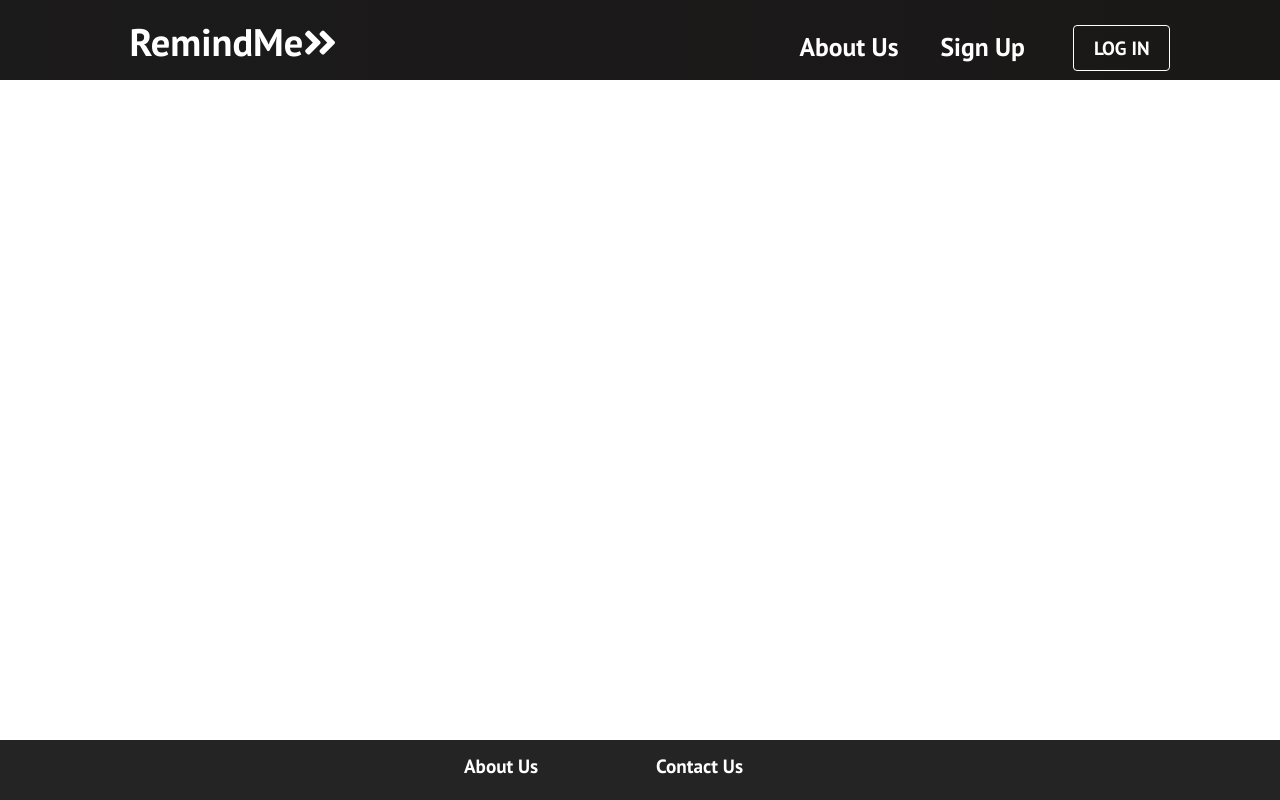
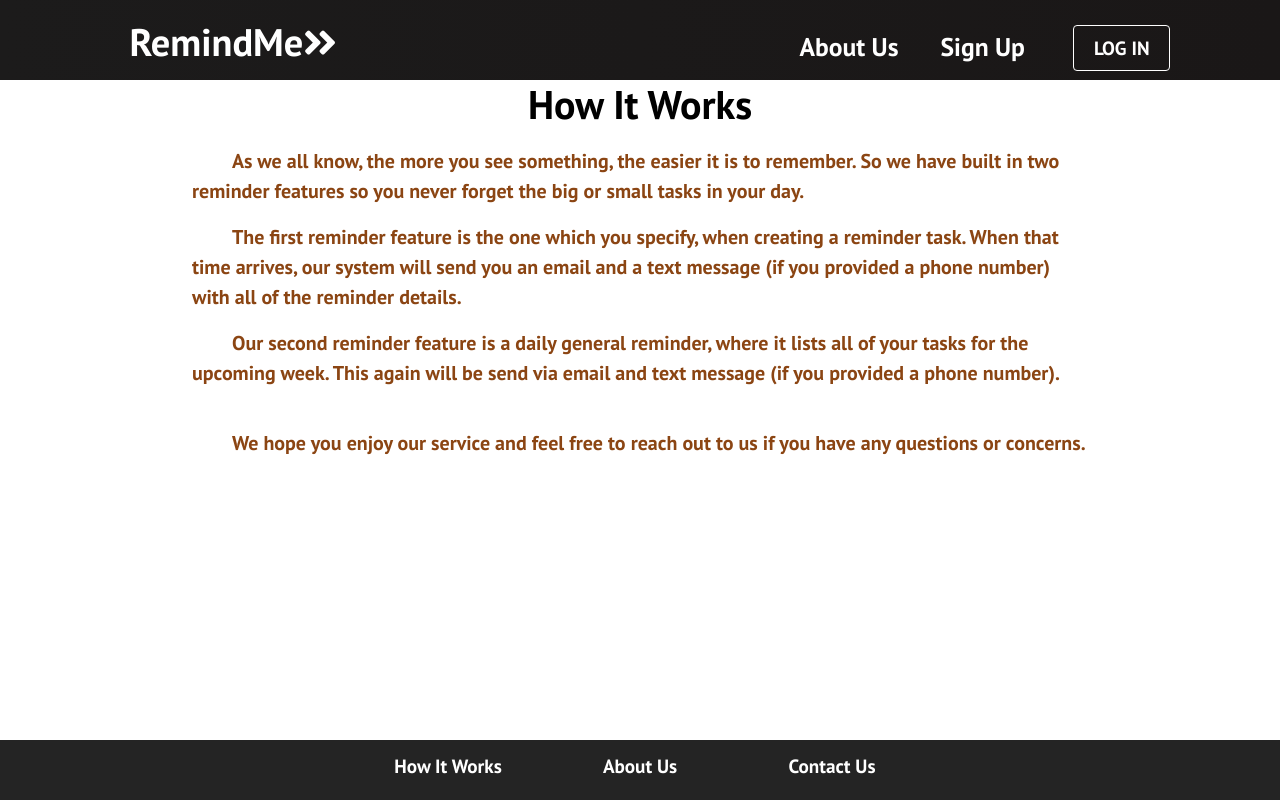
Before and after one commit to bnegussie/RemindMe, a React (Create React App) app in the folder client/: page /howitworks in a window 1280 px wide. Built offline with nearby package versions, Linux system fonts and the light colour scheme; no server answers; the HTML template or start-up script is replaced by a standard one.

Commit message:
v0.3.4 created the How It Works page and refactored the classNames so the general style can be used to quickly create the web pages with a consistent look and feel.

```diff
--- a/client/src/App.css
+++ b/client/src/App.css
@@ -28,6 +28,7 @@
   text-align: center;
   width: 160px;
   box-sizing: border-box;
+  align-items: center;
 }
 
 .footer-links a {
@@ -41,6 +42,7 @@ div.footer-container > a {
   text-decoration: none;
   margin-bottom: 0.5rem;
   margin-top: 0px;
+  align-items: center;
 }
 
 .footer-links a:hover {
@@ -63,13 +65,13 @@ div.footer-container > a:hover {
 }
 /************************************ END: FOOTER.JS *********************************************/
 /************************************ START: ABOUTUS.JS ******************************************/
-.about-us-container {
+.info-container {
   background-color: #ffffff73;
   background-position: center;
   background-size: cover;
 }
 
-.about-us-message {
+.info-message {
   margin-left: 100px;
   margin-right: 100px;
 
@@ -78,18 +80,18 @@ div.footer-container > a:hover {
   border-radius: 20px;
 }
 
-.about-us-container > h1 {
+.info-container > h1 {
   text-align: center;
   color: black;
 }
 
-.about-us-message > p {
+.info-message > p {
   color: #8B4513;
   text-indent: 40px;
   font-size: 20px;
 }
 
-#about-us-subtitle {
+#info-subtitle {
   color: black;
   font-size: 26px;
   margin-bottom: 0px;
--- a/client/src/App.js
+++ b/client/src/App.js
@@ -19,6 +19,7 @@ import LandingPage from "./components/LandingPage";
 import AboutUs from "./components/AboutUs";
 import Footer from "./components/Footer";
 import ScrollToTop from "./components/ScrollToTop";
+import HowItWorks from "./components/HowItWorks"
 
 
 toast.configure();
@@ -91,6 +92,17 @@ function App() {
             />
 
             <Route
+              exact path="/howitworks"
+              render={props =>
+                isAuthenticated ? (
+                  <Redirect to="/dashboard"/>
+                ) : (
+                  <HowItWorks />
+                )
+              }
+            />
+
+            <Route
               exact path="/login"
               render={props =>
                 isAuthenticated ? (
--- a/client/src/components/AboutUs.js
+++ b/client/src/components/AboutUs.js
@@ -4,9 +4,9 @@ import "./../App.css"
 function AboutUs() {
     return (
         <Fragment>
-            <div className="about-us-container">
+            <div className="info-container">
                 <h1>About Us</h1>
-                <div className="about-us-message">
+                <div className="info-message">
                     <p>
                         We understand the domino effect is real. This is why we created this web application
                         to make the domino effect work in your favor. From the small tasks in the
@@ -18,7 +18,7 @@ function AboutUs() {
                         your upcomming tasks, so you can always stay ahead.
                     </p>
                     <br/><br/>
-                    <p id="about-us-subtitle">Image credit:</p>
+                    <p id="info-subtitle">Image credit:</p>
                     <p>
                             The landing page photo was taken by Mr.Mockup. To check out more works
                         from him, simply checkout his Dribbble page: (https://dribbble.com/mrmockup).
--- a/client/src/components/Footer.js
+++ b/client/src/components/Footer.js
@@ -10,9 +10,15 @@ function Footer({ isAuthenticated }) {
 
 	return (
 		<div className="footer-container">
-			<div className="footer-links">
+            <div className="footer-links">
+                <Link to="/HowItWorks">How It Works</Link>
+            </div>
+
+            <div className="footer-links">
 				<Link to="/AboutUs">About Us</Link>
-			</div>
+            </div>
+
+
 			<Link to="#" className="footer-links" data-toggle="modal" data-target="#myModal" >
 				Contact Us
 			</Link>
--- /dev/null
+++ b/client/src/components/HowItWorks.js
@@ -0,0 +1,36 @@
+import React from 'react'
+import { Fragment } from 'react'
+
+function HowItWorks() {
+    return (
+        <Fragment>
+            <div className="info-container">
+                <h1>How It Works</h1>
+                <div className="info-message">
+                    <p>
+                        As we all know, the more you see something, the easier it is to remember.
+                        So we have built in two reminder features so you never forget the big or small
+                        tasks in your day.
+                    </p>
+                    <p>
+                        The first reminder feature is the one which you specify, when creating a reminder task.
+                        When that time arrives, our system will send you an email and a text message
+                        (if you provided a phone number) with all of the reminder details.
+                    </p>
+                    <p>
+                        Our second reminder feature is a daily general reminder, where it lists
+                        all of your tasks for the upcoming week. This again will
+                        be send via email and text message (if you provided a phone number).
+                    </p>
+                    <br/>
+                    <p>
+                        We hope you enjoy our service and feel free to reach out to us if you
+                        have any questions or concerns.
+                    </p>
+                </div>
+            </div>
+        </Fragment>
+    )
+}
+
+export default HowItWorks
```
